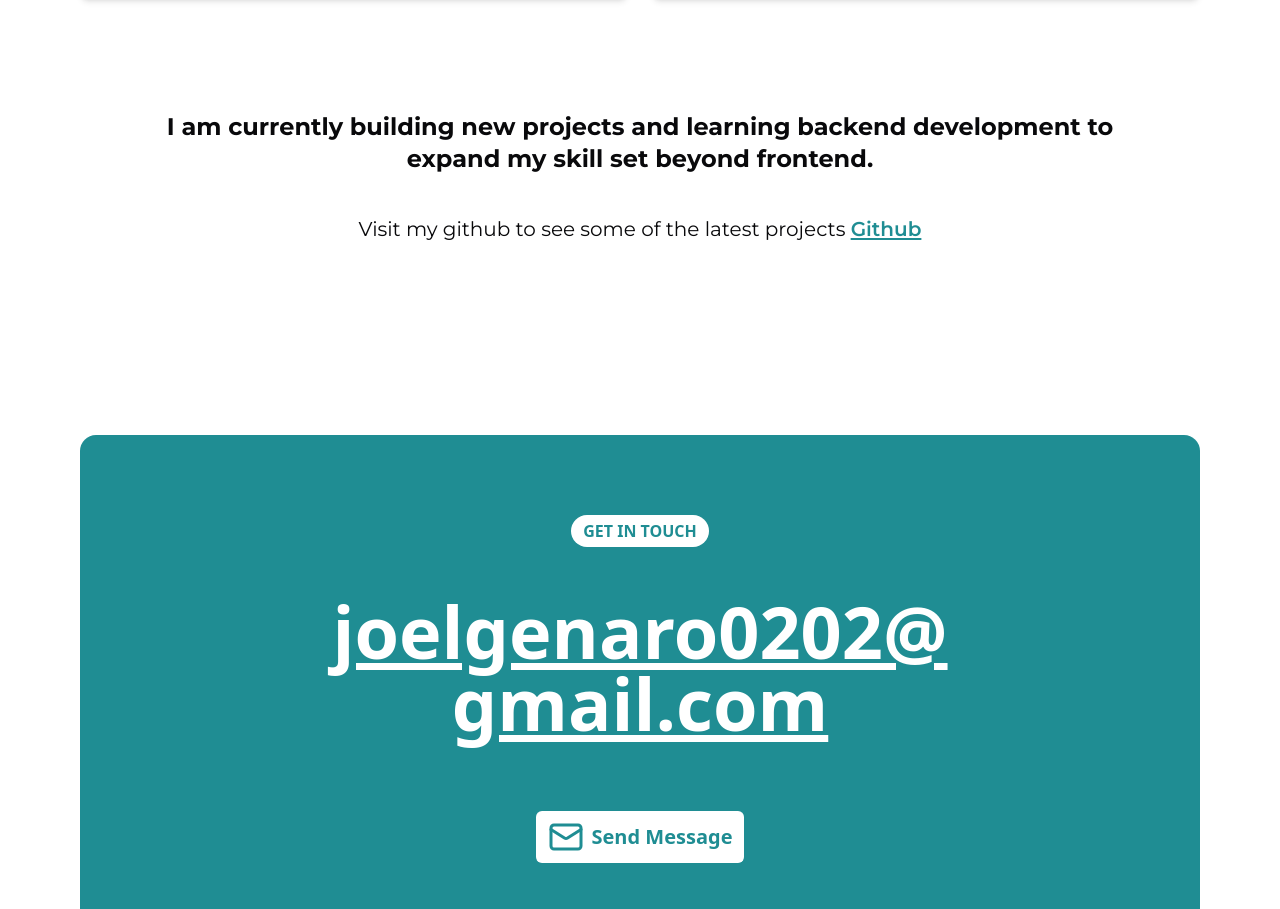
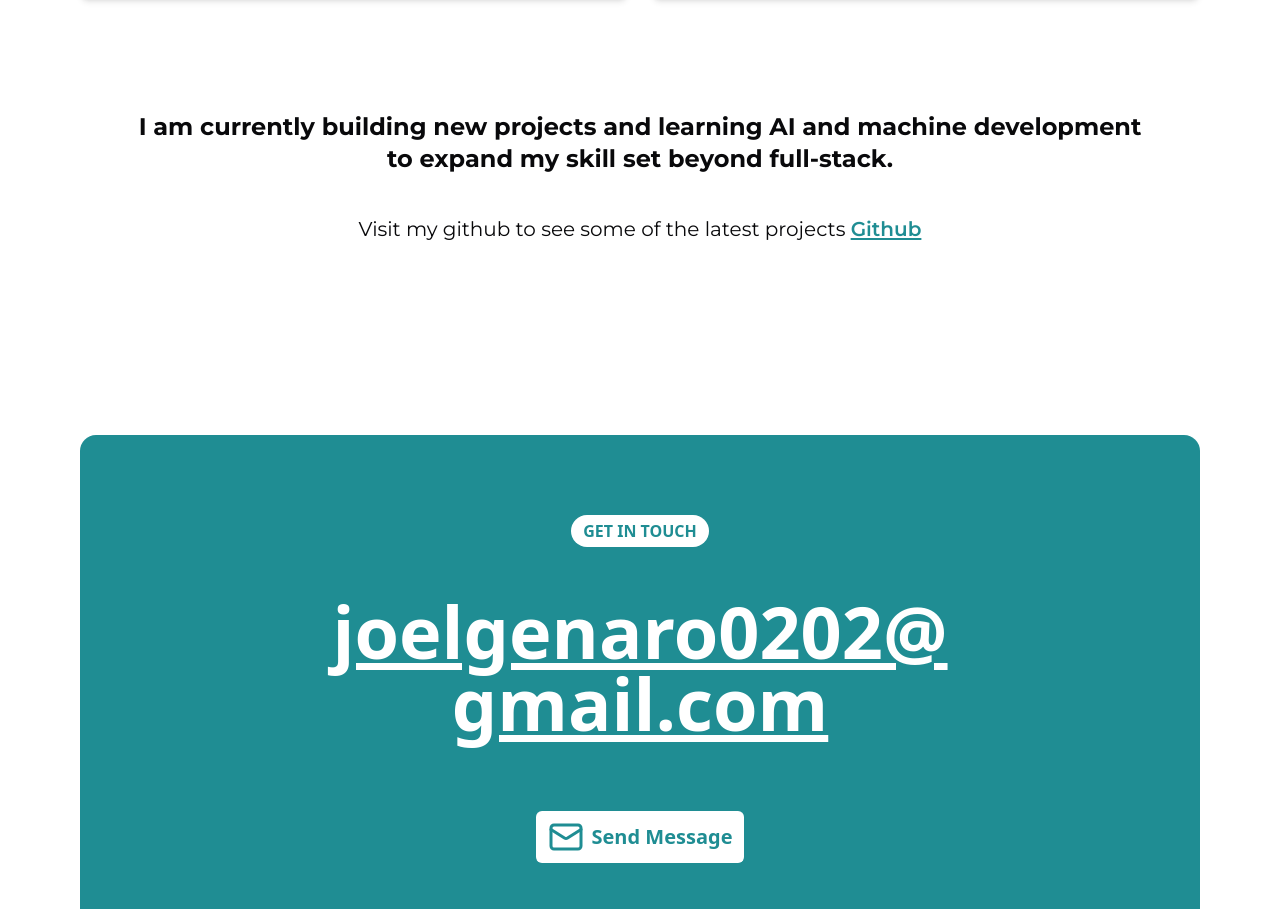
Before and after one commit to joelgenaro/portfolio-joel, a Next.js app: page /projects in a window 1280 px wide. Shown: the part 2189-3098 px from the top of the page. Built offline with nearby package versions, Linux system fonts and the light colour scheme.

Commit message:
I am currently building new projects and learning AI and machine

```diff
--- a/src/pages/projects.tsx
+++ b/src/pages/projects.tsx
@@ -1,3 +1,4 @@
+/* eslint-disable prettier/prettier */
 import { NextSeo } from "next-seo";
 import ProjectCard from "@/components/projects/project-card";
 import { PROJECTS_CARD } from "@/data/projects";
@@ -52,8 +53,8 @@ export default function Projects() {
           </div>
           <div className="mx-auto mt-16 max-w-5xl text-center text-foreground md:mt-28">
             <span className="text-xl font-bold md:text-2xl">
-              I am currently building new projects and learning backend
-              development to expand my skill set beyond frontend.
+              I am currently building new projects and learning AI and machine
+              development to expand my skill set beyond full-stack.
             </span>
             <p className="mt-10 text-base md:text-xl">
               Visit my github to see some of the latest projects{" "}
```
